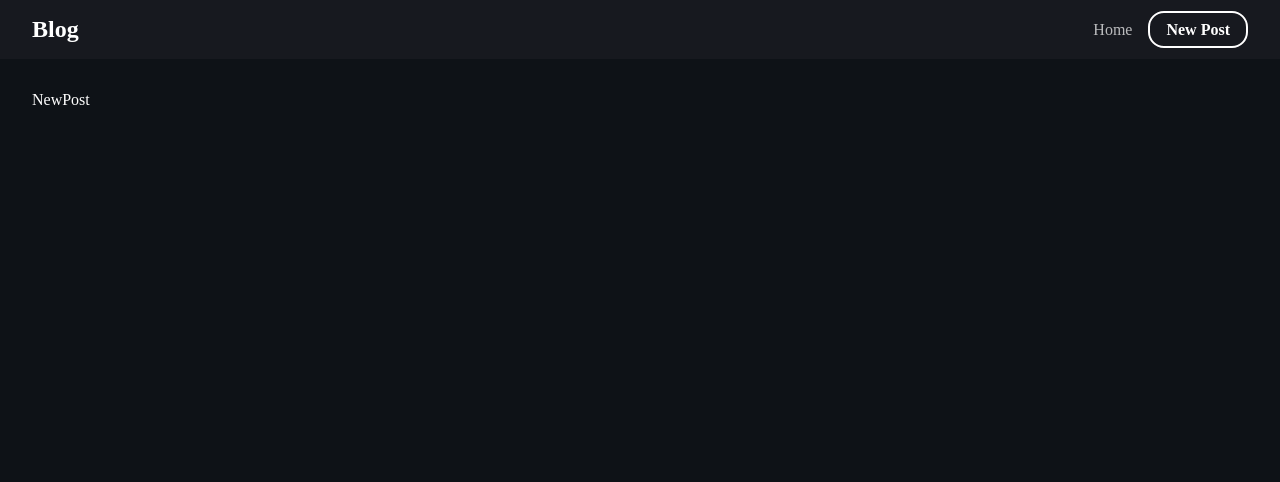
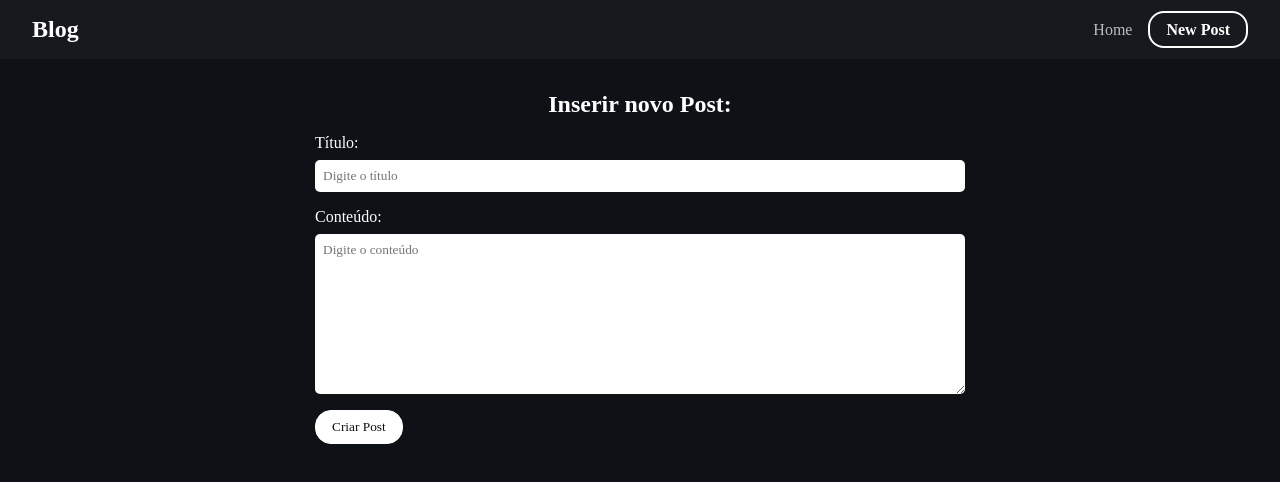
Before and after one commit to LeonardocPalma/Blog-Axios, a React (Vite) app: page /new in a window 1280 px wide. Shown: the top 482 px of the page. Built offline with nearby package versions, Linux system fonts and the light colour scheme; a web font is replaced by a local one.

Commit message:
feat: coding from newpost page, and css form newpost

```diff
--- /dev/null
+++ b/src/axios/config.js
@@ -0,0 +1,11 @@
+import axios from "axios";
+
+const blogFetch = axios.create({
+  baseURL: "https://jsonplaceholder.typicode.com",
+  headers: {
+    "Content-Type": "application/json",
+
+  },
+});
+
+export default blogFetch;
--- a/src/routes/Home.jsx
+++ b/src/routes/Home.jsx
@@ -1,5 +1,5 @@
 import { useState, useEffect } from "react";
-import axios from "axios";
+import blogFetch from "../axios/config";
 
 import { Link } from "react-router-dom";
 
@@ -10,9 +10,7 @@ const Home = () => {
 
   const getPosts = async () => {
     try {
-      const response = await axios.get(
-        "https://jsonplaceholder.typicode.com/posts"
-      );
+      const response = await blogFetch.get("/posts");
 
       const data = response.data;
 
@@ -32,11 +30,15 @@ const Home = () => {
       {posts.length === 0 ? (
         <p>Carregando...</p>
       ) : (
-        posts.map((post) => <div className="post" key={post.id}>
-          <h2>{post.title}</h2>
-          <p>{post.body}</p>
-          <Link to={`/posts/${post.id}`} className="btn">Leia mais</Link>
-        </div>)
+        posts.map((post) => (
+          <div className="post" key={post.id}>
+            <h2>{post.title}</h2>
+            <p>{post.body}</p>
+            <Link to={`/posts/${post.id}`} className="btn">
+              Leia mais
+            </Link>
+          </div>
+        ))
       )}
     </div>
   );
--- /dev/null
+++ b/src/routes/NewPost.css
@@ -0,0 +1,32 @@
+.new-post h2 {
+  text-align: center;
+  margin-bottom: 1rem;
+}
+
+form {
+  max-width: 650px;
+  width: 100%;
+  margin: 0 auto;
+}
+
+.form-control {
+  display: flex;
+  flex-direction: column;
+  margin-bottom: 1rem;
+}
+
+.form-control label {
+  margin-bottom: 0.5rem;
+}
+
+.form-control input,
+.form-control textarea {
+  padding: 0.5rem;
+  border-radius: 5px;
+  border: none;
+}
+
+.form-control textarea {
+    height: 10rem;
+    text-align: left;
+}
--- a/src/routes/NewPost.jsx
+++ b/src/routes/NewPost.jsx
@@ -1,9 +1,55 @@
-import React from 'react'
+import React from "react";
+import blogFetch from "../axios/config";
+import { useState } from "react";
+import { useNavigate } from "react-router-dom";
+
+import "./NewPost.css";
 
 const NewPost = () => {
+  const navigate = useNavigate();
+
+  const [title, setTitle] = useState();
+  const [body, setBody] = useState();
+
+  const createPost = async (e) => {
+    e.preventDefault();
+
+    const post = { title, body, userId: 1 };
+
+    await blogFetch.post("/posts", {
+      body: post,
+    });
+
+    navigate("/");
+  };
+
   return (
-    <div>NewPost</div>
-  )
-}
+    <div className="new-post">
+      <h2>Inserir novo Post:</h2>
+      <form onSubmit={(e) => createPost(e)}>
+        <div className="form-control">
+          <label htmlFor="title">Título:</label>
+          <input
+            type="text"
+            name="title"
+            id="title"
+            placeholder="Digite o título"
+            onChange={(e) => setTitle(e.target.value)}
+          />
+        </div>
+        <div className="form-control">
+          <label htmlFor="body">Conteúdo:</label>
+          <textarea
+            name="body"
+            id="body"
+            placeholder="Digite o conteúdo"
+            onChange={(e) => setBody(e.target.value)}
+          ></textarea>
+        </div>
+        <input type="submit" value="Criar Post" className="btn" />
+      </form>
+    </div>
+  );
+};
 
-export default NewPost
+export default NewPost;
```
